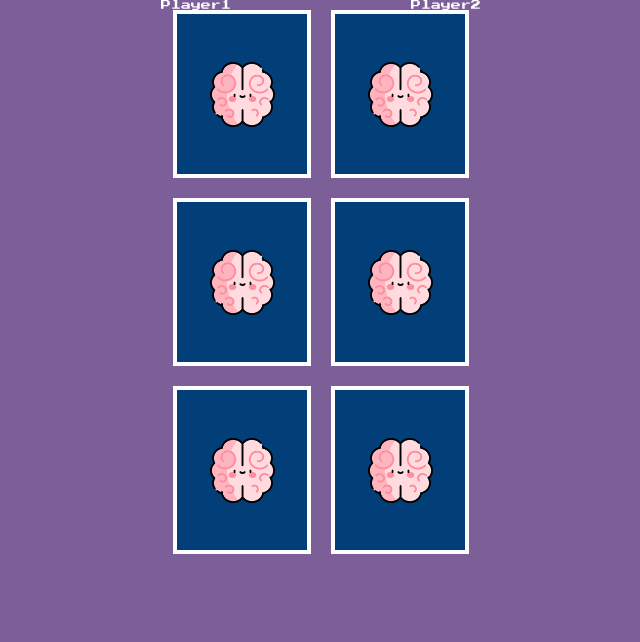
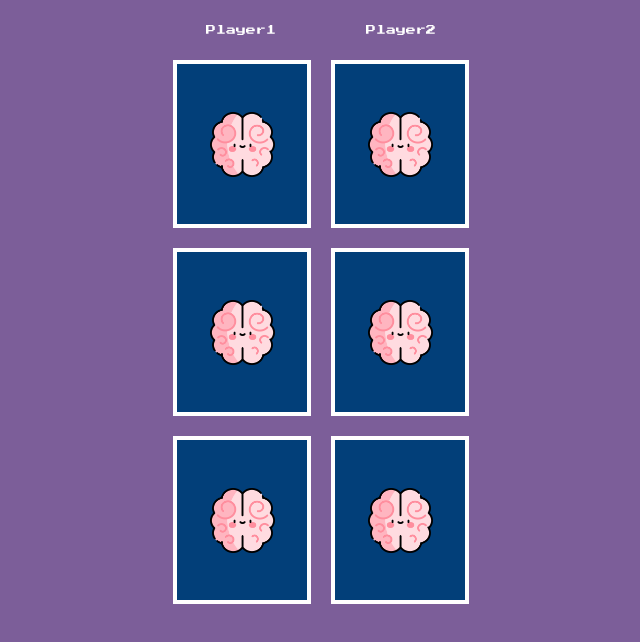
Before and after one commit to Alexandre-FB/jogo-da-memoria-js, a website built with Vite: page index.html in a window 1280 px wide. Shown: the whole page, without its empty margins (319-959 px from the left). Built offline with nearby package versions, Linux system fonts and the light colour scheme.

Commit message:
Adicionado css no ScoreBoard

```diff
--- a/src/objects/ScoreBoard/style.css
+++ b/src/objects/ScoreBoard/style.css
@@ -1,4 +1,5 @@
 .score-board{
     display: flex;
-    justify-content: space-between;
+    justify-content: space-around;
+    padding: 2.5rem 0;
 }
```
